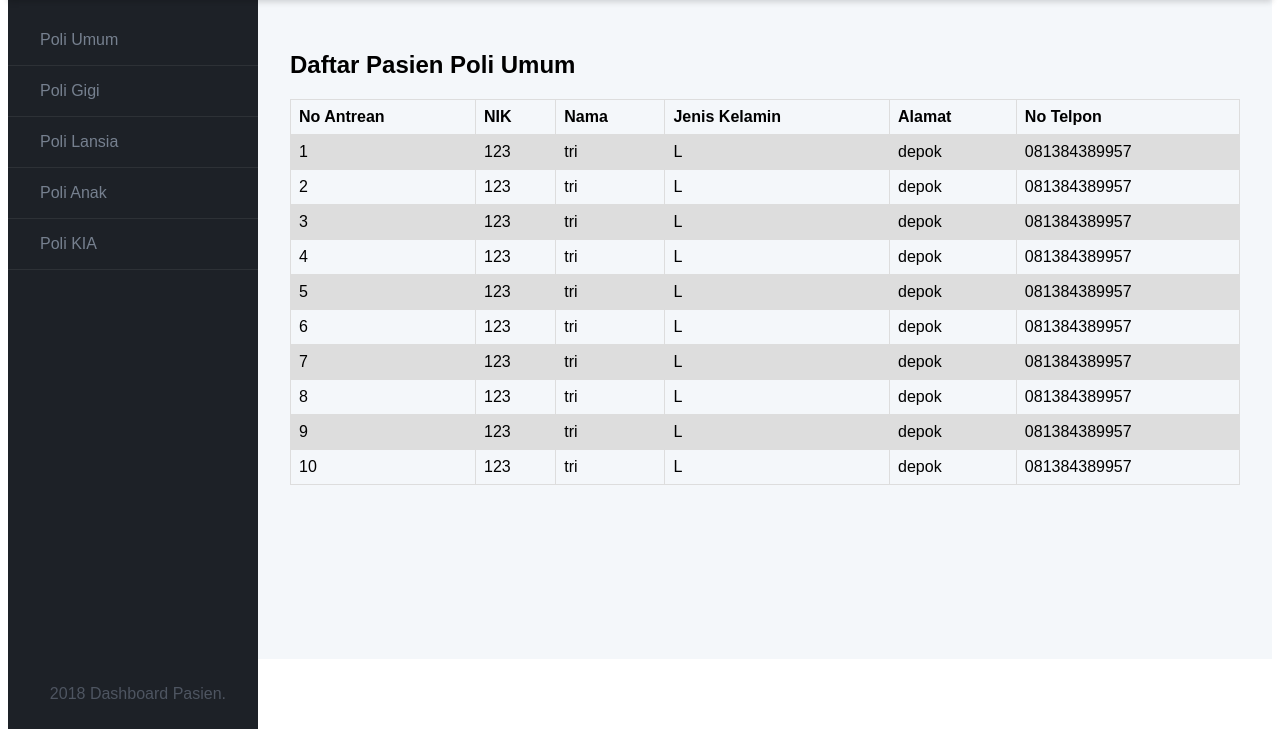
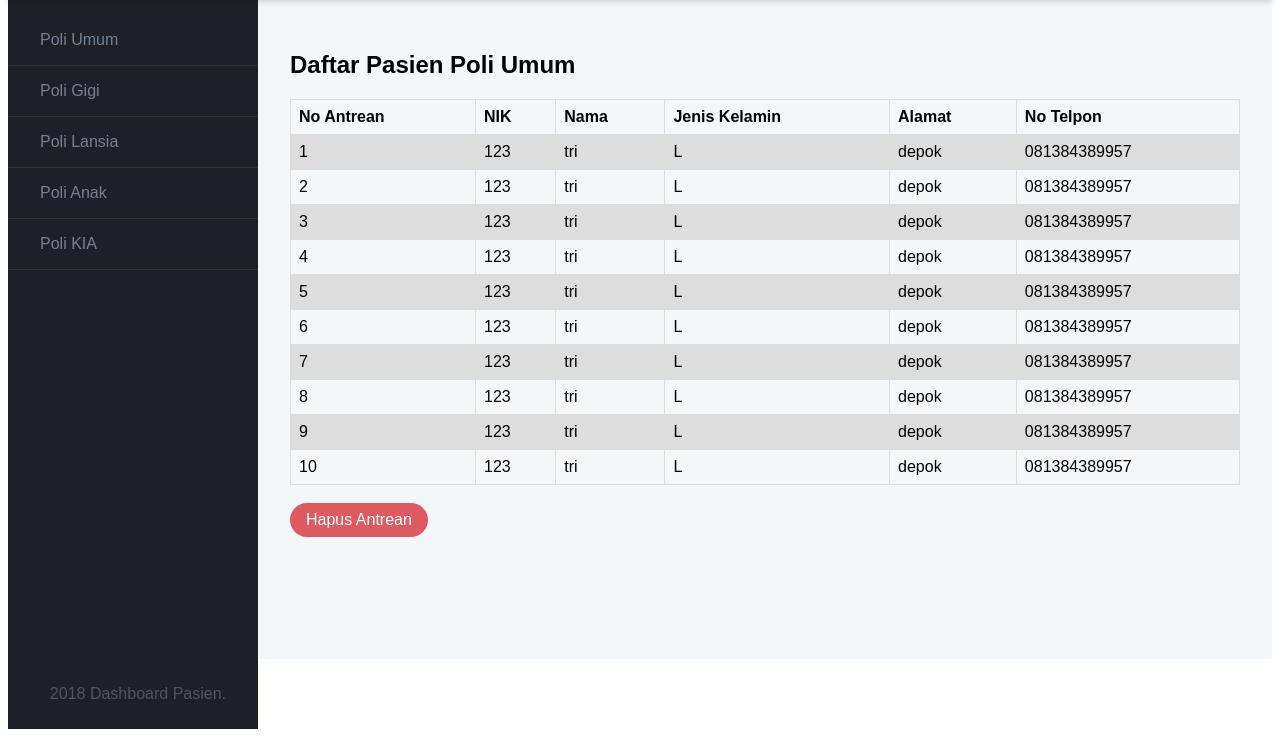
Before and after one commit to PramastaRR/tugas_web, a PHP site: page /admin.php?id_poli=1 in a window 1280 px wide. Shown: the part 79-816 px from the top of the page. Run offline with PHP 8.4, Linux system fonts and the light colour scheme; a user stored in the database is signed in; data comes from the database, SQL or seed files in the repository.

Commit message:
Menambahkan tombol hapus data antrean

```diff
--- a/admin.php
+++ b/admin.php
@@ -6,7 +6,7 @@ session_start();
 
 // cek apakah user telah login, jika belum login maka di alihkan ke halaman login
 if($_SESSION['status'] !="login"){
-	header("location: admin_login.php");
+	header("location: /tugas_web/admin_login.php");
 }
 
 // mencari nama poli
@@ -271,9 +271,9 @@ $sql_result = $conn->query(
                 <div class="toolbar">
                     <button class="btn btn--primary">Add New Plumbus</button>
 
-                    <a href="logout.php" class="logout">
-        Log Out
- </a>
+                    <a href="../logout.php" class="logout">
+                        Log Out
+                    </a>
                 </div>
             </header>
             <nav class="admin__nav">
@@ -322,6 +322,8 @@ $sql_result = $conn->query(
     ?>
 
 </table>
+<br/>
+<a class="logout" onclick="hapusData()"> Hapus Antrean </a>
             </main>
             <footer class="admin__footer">
                 <ul class="ticker">
@@ -329,5 +331,14 @@ $sql_result = $conn->query(
                 <span>&nbsp;2018 Dashboard Pasien. </span>
             </footer>
         </div>
+        <script>
+        function hapusData() {
+            if (confirm("Hapus data antrean? Data yang sudah terhapus tidak bisa dikembalikan lagi.")) {
+                <?php
+                $conn->query("truncate antrean_poli{$id_poli}");
+                ?>
+            }
+        }
+        </script>
     </body>
 </html>
```
